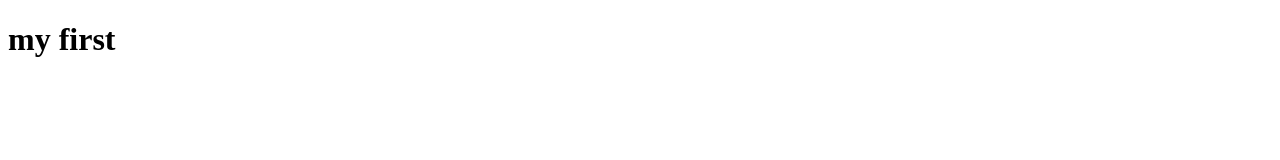
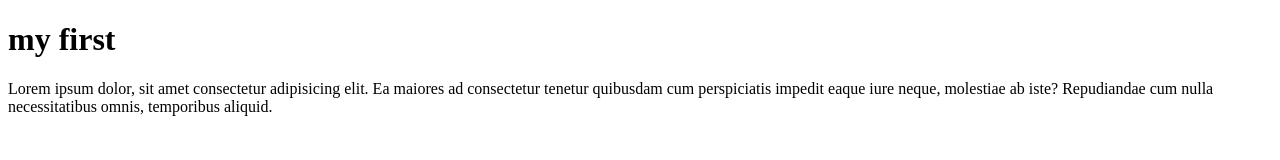
Before and after one commit to yemisrach-19/Asnakech, a plain HTML site: page index.html in a window 1280 px wide. Drawn offline with Linux system fonts and the light colour scheme.

Commit message:
little change

```diff
--- a/index.html
+++ b/index.html
@@ -7,5 +7,6 @@
 </head>
 <body>
     <h1>my first</h1>
+    <p>Lorem ipsum dolor, sit amet consectetur adipisicing elit. Ea maiores ad consectetur tenetur quibusdam cum perspiciatis impedit eaque iure neque, molestiae ab iste? Repudiandae cum nulla necessitatibus omnis, temporibus aliquid.</p>
 </body>
 </html>
```
